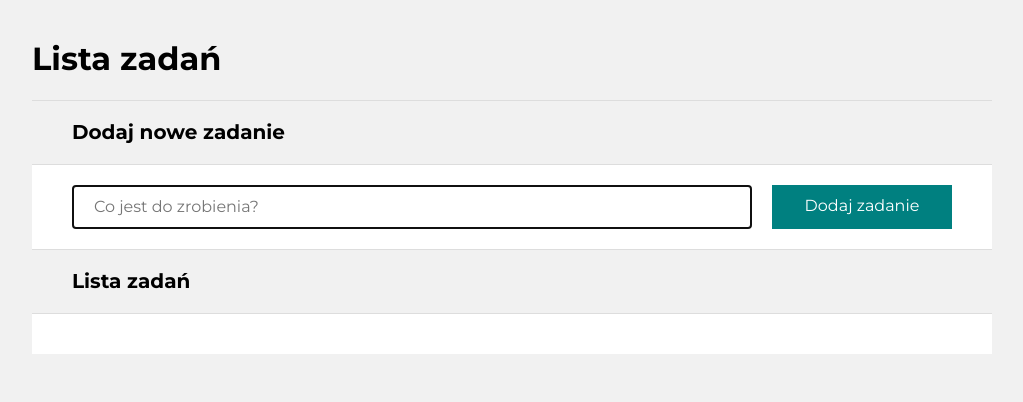
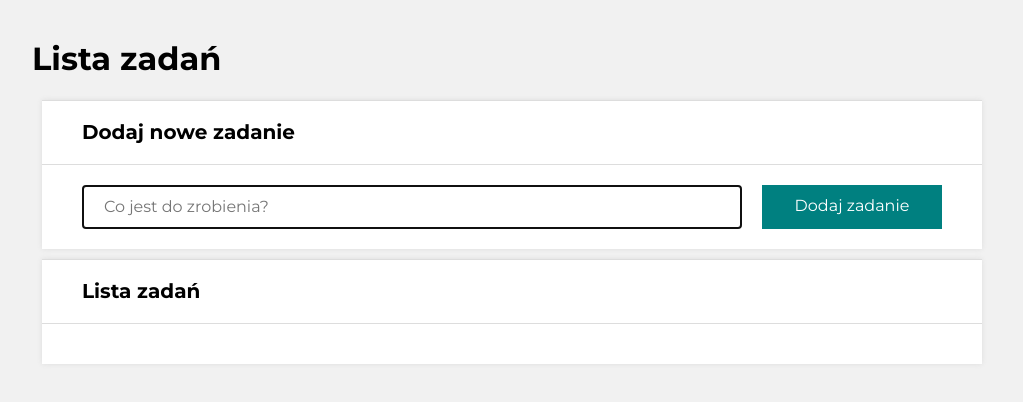
Before and after one commit to DominikaBuczekSzkowron/to-do-list-react, a React (Create React App) app: page / in a window 1280 px wide. Shown: the top 402 px of the page, without its empty margins (128-1151 px from the left). Built offline with nearby package versions, Linux system fonts and the light colour scheme.

Commit message:
styled component Section

```diff
--- a/src/Section/index.js
+++ b/src/Section/index.js
@@ -1,12 +1,11 @@
-import "./style.css";
-
+import { Sections, BodyDiv, HeaderContent } from "./styled";
 const Section = ({ title, body, extraHeaderContent }) => (
-  <section className="section">
-    <div className="section__body section__alignHeaderAndButtons">
-      <h2 className="section__header">{title}</h2>
+  <Sections>
+    <BodyDiv>
+      <HeaderContent>{title}</HeaderContent>
       {extraHeaderContent}
-    </div>
+    </BodyDiv>
     {body}
-  </section>
+  </Sections>
 );
 export default Section;
--- a/src/Section/style.css
+++ /dev/null
@@ -1,22 +0,0 @@
-.section__header {
-  font-size: 20px;
-  padding: 20px;
-  margin: 0px;
-  display: flex;
-  flex-grow: 1;
-}
-
-.section__body {
-  border-top: 1px solid #ddd;
-  display: flex;
-  justify-content: left;
-  flex-grow: 1;
-  padding: 0 20px 0 20px;
-}
-
-@media (max-width: 767px) {
-  .section__body {
-    display: flex;
-    flex-direction: column;
-  }
-}
--- /dev/null
+++ b/src/Section/styled.js
@@ -0,0 +1,29 @@
+import styled, { css } from "styled-components";
+
+export const Sections = styled.section`
+  margin: 10px;
+  background-color: white;
+  box-shadow: 0px 0px 5px 0px #ddd;
+`;
+
+export const BodyDiv = styled.div`
+  border-top: 1px solid #ddd;
+  display: flex;
+  justify-content: left;
+  flex-grow: 1;
+  padding: 0 20px 0 20px;
+  align-items: center;
+
+  @media (max-width: 767px) {
+    display: flex;
+    flex-direction: column;
+  }
+`;
+
+export const HeaderContent = styled.h2`
+  font-size: 20px;
+  padding: 20px;
+  margin: 0px;
+  display: flex;
+  flex-grow: 1;
+`;
```
